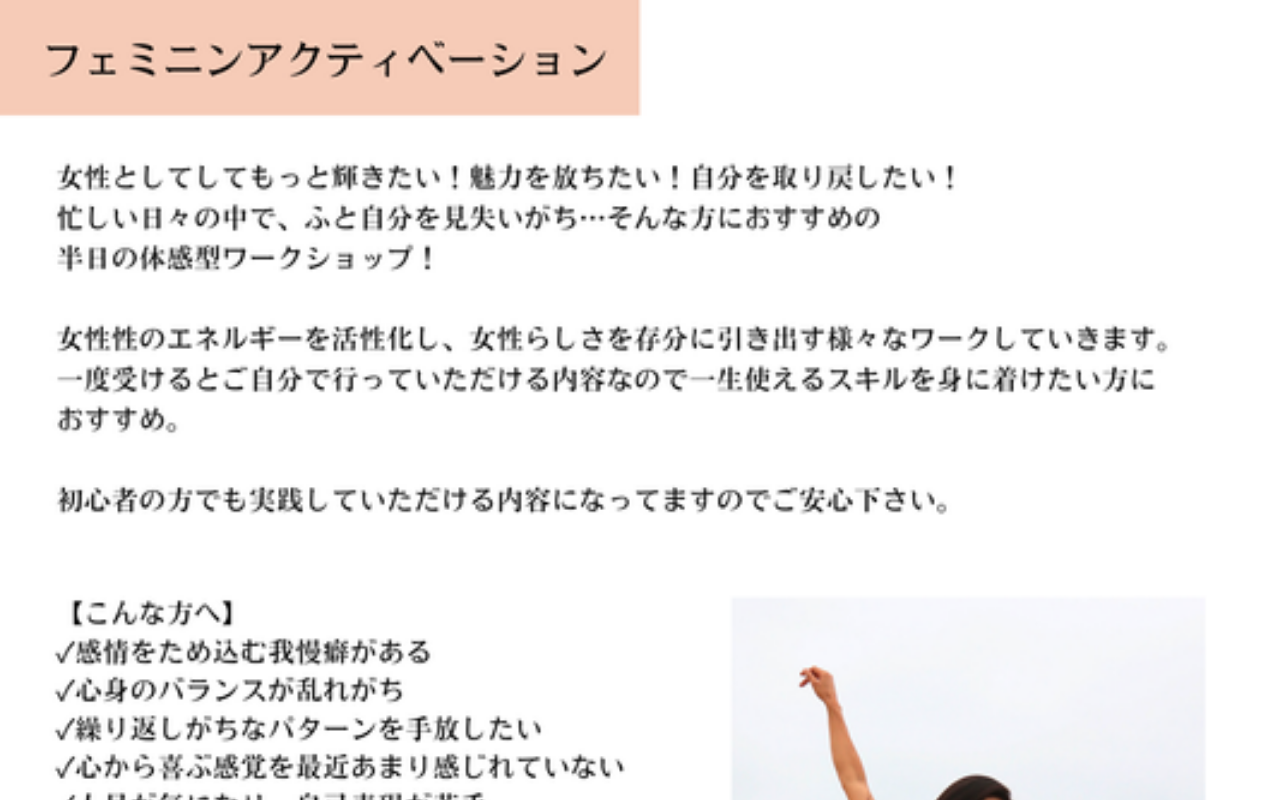
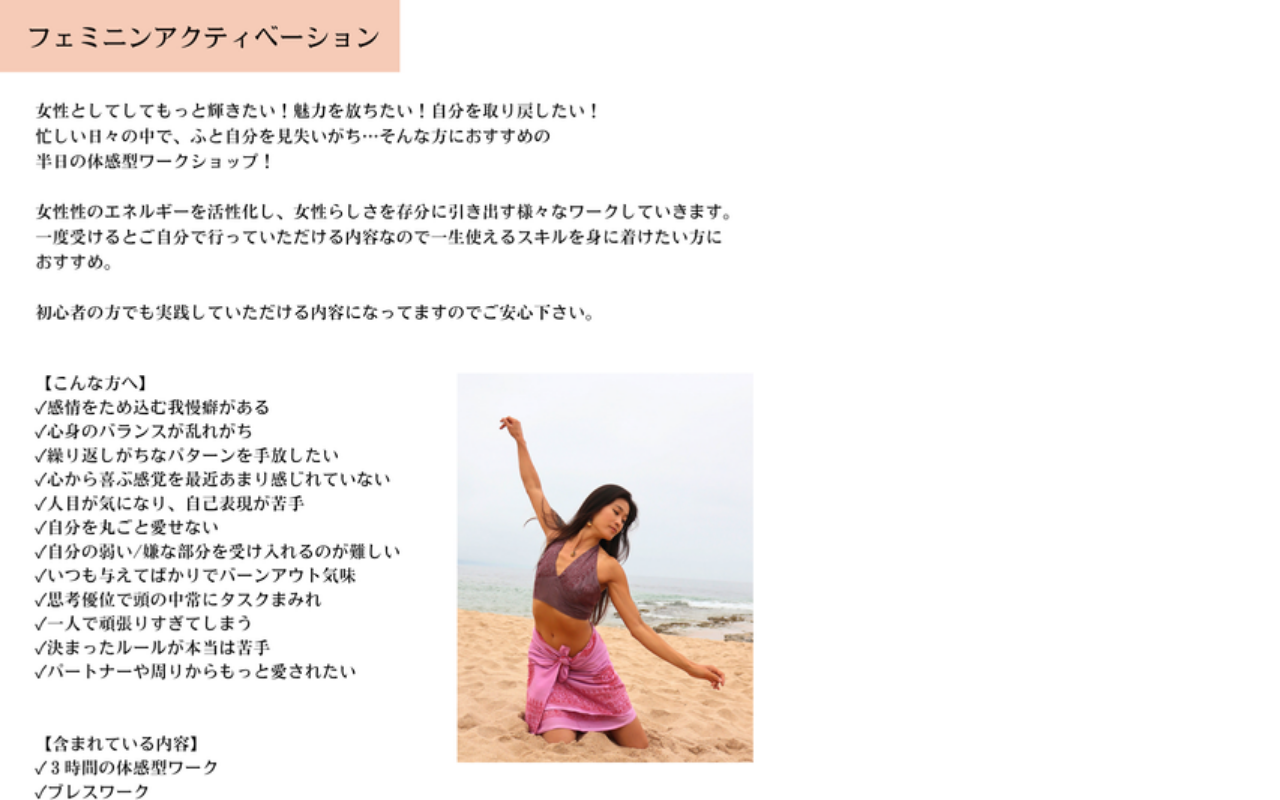
Before and after one commit to henriquesaias/emi, a plain HTML site: page index.html in a window 1280 px wide. Shown: the top 800 px of the page. Drawn offline with Linux system fonts and the light colour scheme.

Commit message:
container class

```diff
--- a/index.html
+++ b/index.html
@@ -4,8 +4,15 @@
   <meta charset="UTF-8">
   <meta name="viewport" content="width=device-width, initial-scale=1.0">
   <title>Emi Tanaka</title>
+
+  <style>
+    .container {
+      max-width: 800px;
+    }
+  </style>
+
 </head>
-<body style="margin: 0; padding: 0;">
+<body style="margin: 0; padding: 0;" class="container">
   <img src="10.png" alt="Page 1" style="width: 100%; height: auto;">
   <img src="11.png" alt="Page 2" style="width: 100%; height: auto;">
   <img src="12.png" alt="Page 3" style="width: 100%; height: auto;">
```
